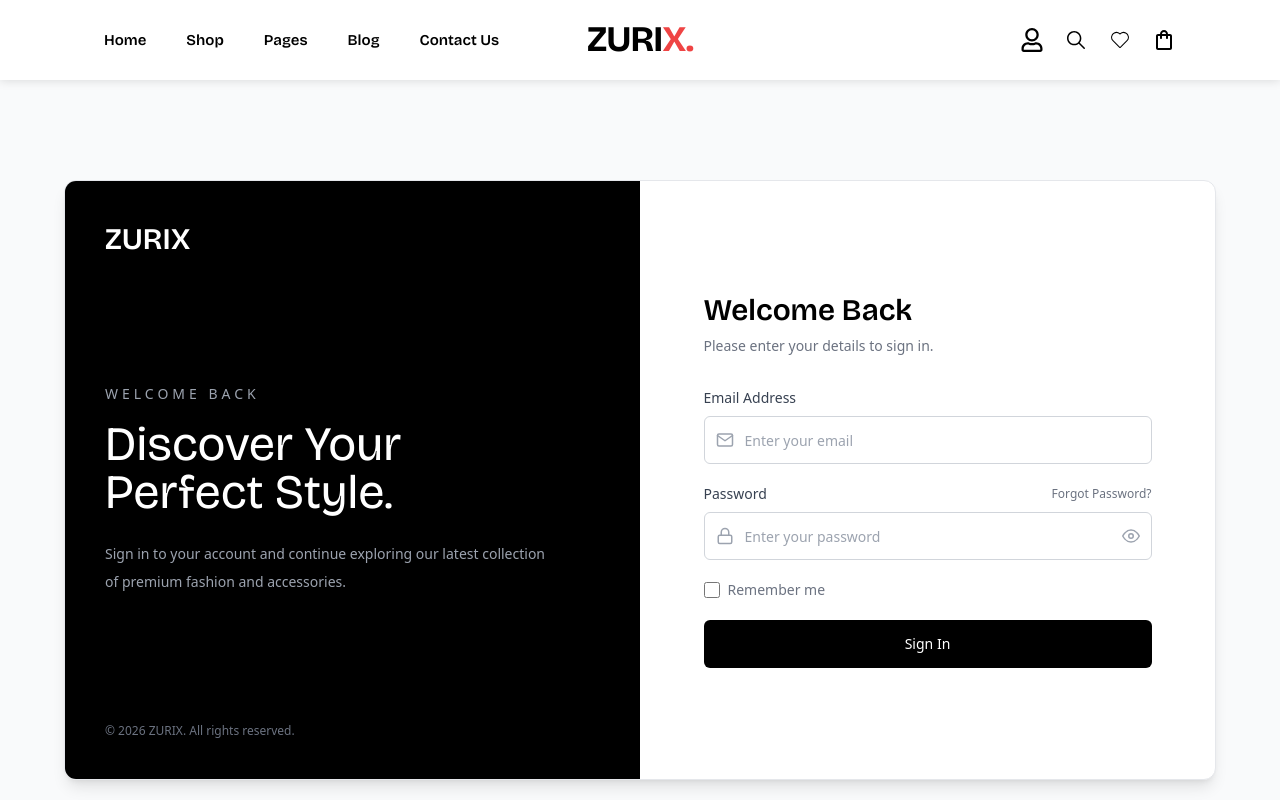
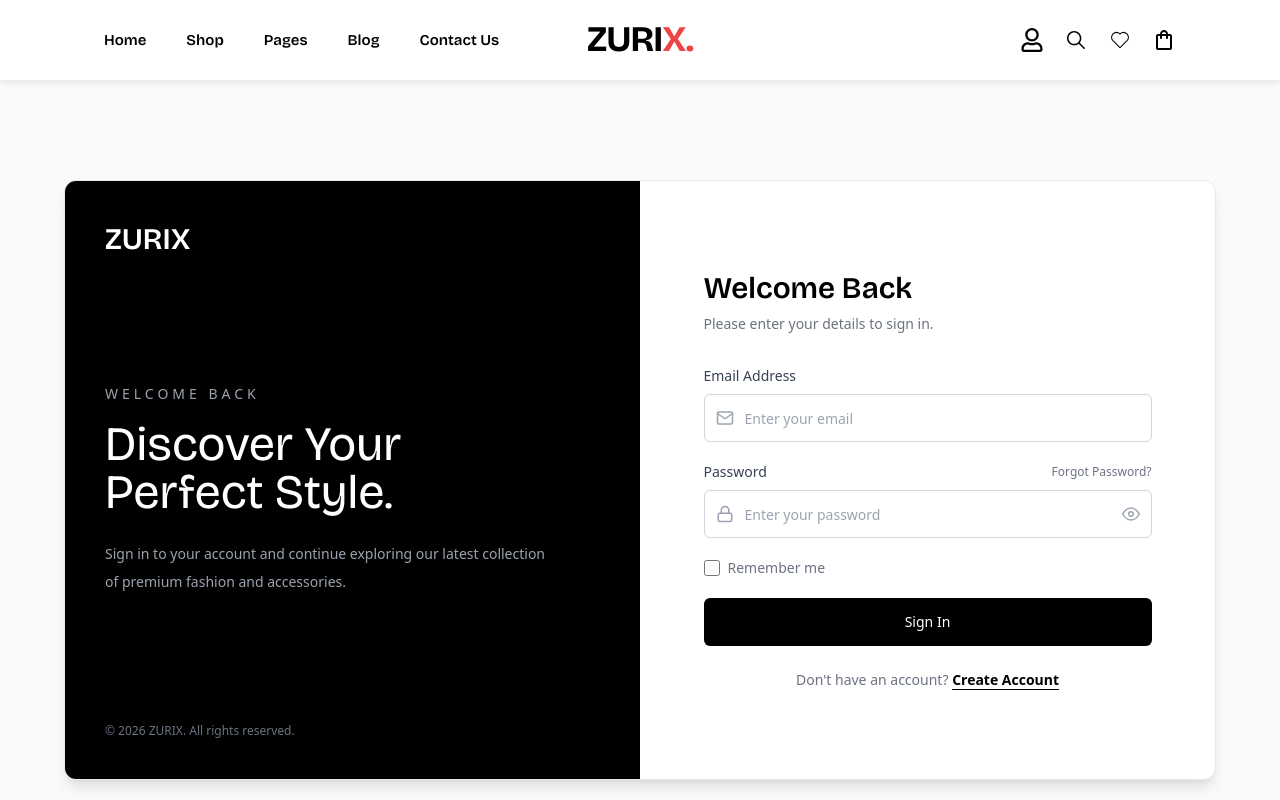
Before and after one commit to prateek205/ZURIX_frontend, a React (Vite) app: page /login in a window 1280 px wide. Shown: the top 800 px of the page. Built offline with nearby package versions, Linux system fonts and the light colour scheme; no server answers.

Commit message:
update login.jsx

```diff
--- a/src/components/Login.jsx
+++ b/src/components/Login.jsx
@@ -1,37 +1,21 @@
 import React, { useState } from "react";
-
 import { Link, useLocation, useNavigate } from "react-router-dom";
-
 import { FiEye, FiEyeOff, FiMail, FiLock } from "react-icons/fi";
-
 import { useAddLoginMutation, useGetProfileQuery } from "../redux/authApi";
-
 import { useAddToCartMutation } from "../redux/cartApi";
 import { toast } from "react-toastify";
 
 const Login = () => {
-  // ==========================================
   // LOGIN API
-  // ==========================================
-
   const [login, { isLoading }] = useAddLoginMutation();
 
-  // ==========================================
   // PROFILE API
-  // ==========================================
-
   const { refetch: refetchProfile } = useGetProfileQuery();
 
-  // ==========================================
   // CART API
-  // ==========================================
-
   const [addToCart] = useAddToCartMutation();
 
-  // ==========================================
   // STATES
-  // ==========================================
-
   const [showPassword, setShowPassword] = useState(false);
 
   const [formData, setFormData] = useState({
@@ -42,10 +26,7 @@ const Login = () => {
   const navigate = useNavigate();
   const location = useLocation();
 
-  // ==========================================
   // INPUT CHANGE
-  // ==========================================
-
   const handleChange = (e) => {
     const { name, value } = e.target;
 
@@ -55,37 +36,23 @@ const Login = () => {
     }));
   };
 
-  // ==========================================
   // LOGIN SUBMIT
-  // ==========================================
-
   const handleSubmit = async (e) => {
     e.preventDefault();
 
     try {
-      // -------------------------------
-      // LOGIN
-      // -------------------------------
-
       const response = await login(formData).unwrap();
 
       console.log("LOGIN_RESPONSE:", response);
 
       toast.success(response?.message || "Login successful!");
 
-      // -------------------------------
-      // IMPORTANT
-      // REFRESH PROFILE AFTER LOGIN
-      // -------------------------------
-
+      // Refresh profile after login
       const profileResponse = await refetchProfile();
 
       console.log("PROFILE_AFTER_LOGIN:", profileResponse?.data);
 
-      // -------------------------------
-      // ADD PRODUCT TO CART
-      // -------------------------------
-
+      // Add product to cart if redirected from a product page
       if (location.state?.addToCart) {
         const cartData = {
           productId: location.state.productId,
@@ -100,13 +67,11 @@ const Login = () => {
         return;
       }
 
-      // -------------------------------
-      // NORMAL LOGIN
-      // -------------------------------
-
+      // Normal login
       navigate("/");
     } catch (error) {
       console.log("LOGIN_ERROR:", error);
+
       toast.error(
         error?.data?.message || error?.error || "Invalid email or password",
       );
@@ -116,15 +81,12 @@ const Login = () => {
   return (
     <section className="min-h-screen flex items-center justify-center px-4 py-10 bg-gray-50">
       <div className="w-full max-w-6xl min-h-[600px] flex flex-col md:flex-row bg-white rounded-xl overflow-hidden shadow-lg border border-gray-200">
-        {/* ================= LEFT SECTION ================= */}
-
+        {/* LEFT SECTION */}
         <div className="hidden md:flex md:w-[50%] bg-black text-white p-10 flex-col justify-between">
-          {/* Logo */}
           <div>
             <h1 className="text-3xl font-semibold font-zurixFont">ZURIX</h1>
           </div>
 
-          {/* Content */}
           <div className="max-w-md">
             <p className="text-sm uppercase tracking-[4px] text-gray-400 mb-4">
               Welcome Back
@@ -142,7 +104,6 @@ const Login = () => {
             </p>
           </div>
 
-          {/* Bottom */}
           <div>
             <p className="text-xs text-gray-500">
               © {new Date().getFullYear()} ZURIX. All rights reserved.
@@ -150,11 +111,10 @@ const Login = () => {
           </div>
         </div>
 
-        {/* ================= RIGHT SECTION ================= */}
-
+        {/* RIGHT SECTION */}
         <div className="w-full md:w-[50%] flex items-center justify-center p-6 sm:p-10 lg:p-14">
           <div className="w-full max-w-md">
-            {/* Heading */}
+            {/* HEADING */}
             <div className="mb-8">
               <h2 className="text-3xl font-semibold font-zurixFont mb-2">
                 Welcome Back
@@ -165,11 +125,9 @@ const Login = () => {
               </p>
             </div>
 
-            {/* Login Form */}
-
+            {/* LOGIN FORM */}
             <form onSubmit={handleSubmit} className="space-y-5">
-              {/* Email */}
-
+              {/* EMAIL */}
               <div>
                 <label
                   htmlFor="email"
@@ -191,14 +149,14 @@ const Login = () => {
                     value={formData.email}
                     onChange={handleChange}
                     placeholder="Enter your email"
+                    autoComplete="email"
                     required
                     className="w-full h-12 pl-10 pr-4 border border-gray-300 rounded-md outline-none text-sm focus:border-black transition-colors"
                   />
                 </div>
               </div>
 
-              {/* Password */}
-
+              {/* PASSWORD */}
               <div>
                 <div className="flex items-center justify-between mb-2">
                   <label
@@ -229,13 +187,17 @@ const Login = () => {
                     value={formData.password}
                     onChange={handleChange}
                     placeholder="Enter your password"
+                    autoComplete="current-password"
                     required
                     className="w-full h-12 pl-10 pr-11 border border-gray-300 rounded-md outline-none text-sm focus:border-black transition-colors"
                   />
 
                   <button
                     type="button"
-                    onClick={() => setShowPassword(!showPassword)}
+                    onClick={() => setShowPassword((prev) => !prev)}
+                    aria-label={
+                      showPassword ? "Hide password" : "Show password"
+                    }
                     className="absolute right-3 top-1/2 -translate-y-1/2 text-gray-400 hover:text-black"
                   >
                     {showPassword ? (
@@ -247,8 +209,7 @@ const Login = () => {
                 </div>
               </div>
 
-              {/* Remember Me */}
-
+              {/* REMEMBER ME */}
               <div className="flex items-center gap-2">
                 <input
                   type="checkbox"
@@ -264,28 +225,28 @@ const Login = () => {
                 </label>
               </div>
 
-              {/* Login Button */}
-
+              {/* LOGIN BUTTON */}
               <button
                 type="submit"
                 disabled={isLoading}
-                className="
-                  w-full
-                  h-12
-                  bg-black
-                  text-white
-                  rounded-md
-                  text-sm
-                  font-medium
-                  hover:bg-gray-800
-                  transition-colors
-                  disabled:opacity-50
-                  disabled:cursor-not-allowed
-                "
+                className="w-full h-12 bg-black text-white rounded-md text-sm font-medium hover:bg-gray-800 transition-colors disabled:opacity-50 disabled:cursor-not-allowed"
               >
                 {isLoading ? "Signing In..." : "Sign In"}
               </button>
             </form>
+
+            {/* REGISTER LINK */}
+            <div className="mt-6 text-center">
+              <p className="text-sm text-gray-500">
+                Don't have an account?{" "}
+                <Link
+                  to="/register"
+                  className="font-semibold text-black underline underline-offset-4 hover:text-gray-600 transition-colors"
+                >
+                  Create Account
+                </Link>
+              </p>
+            </div>
           </div>
         </div>
       </div>
```
